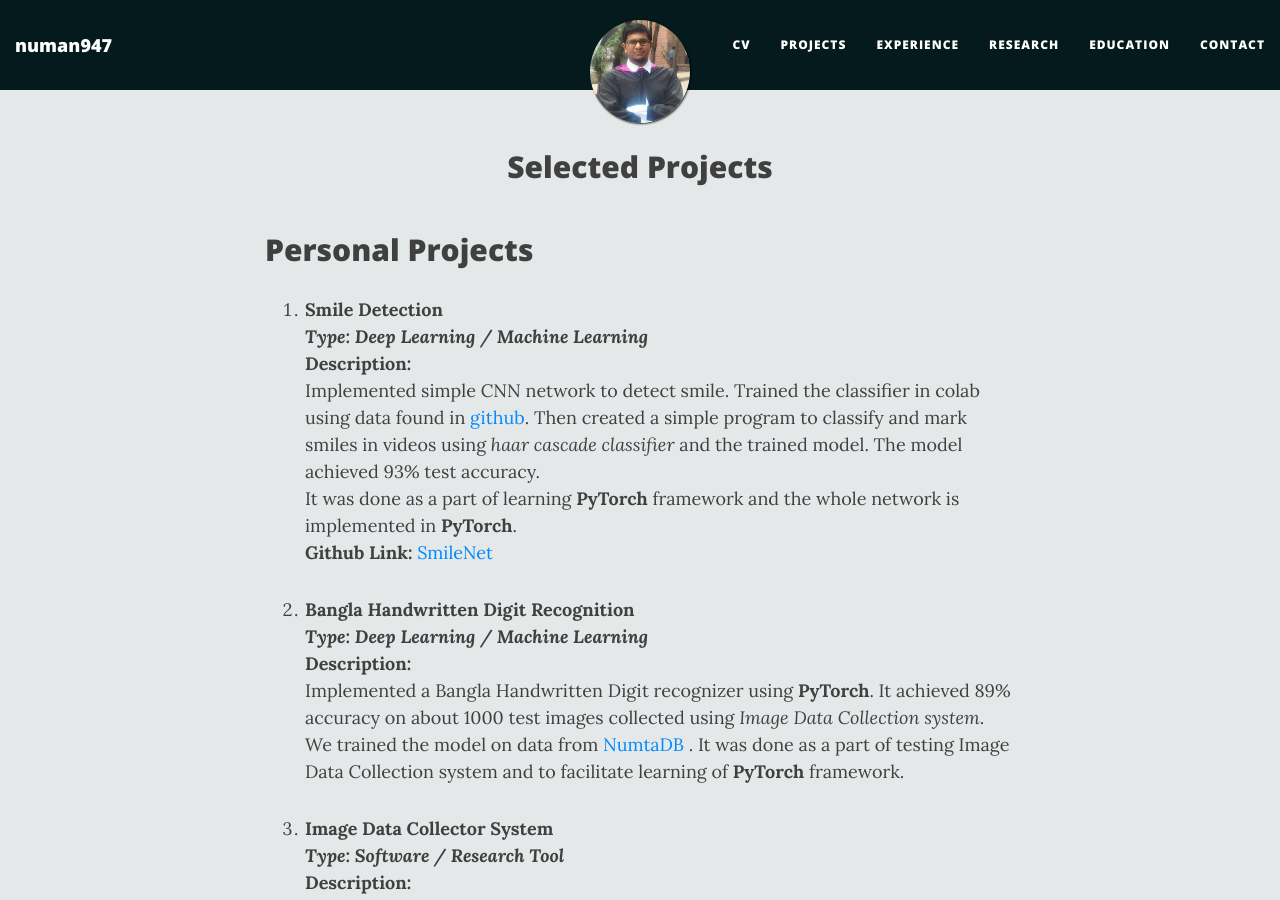
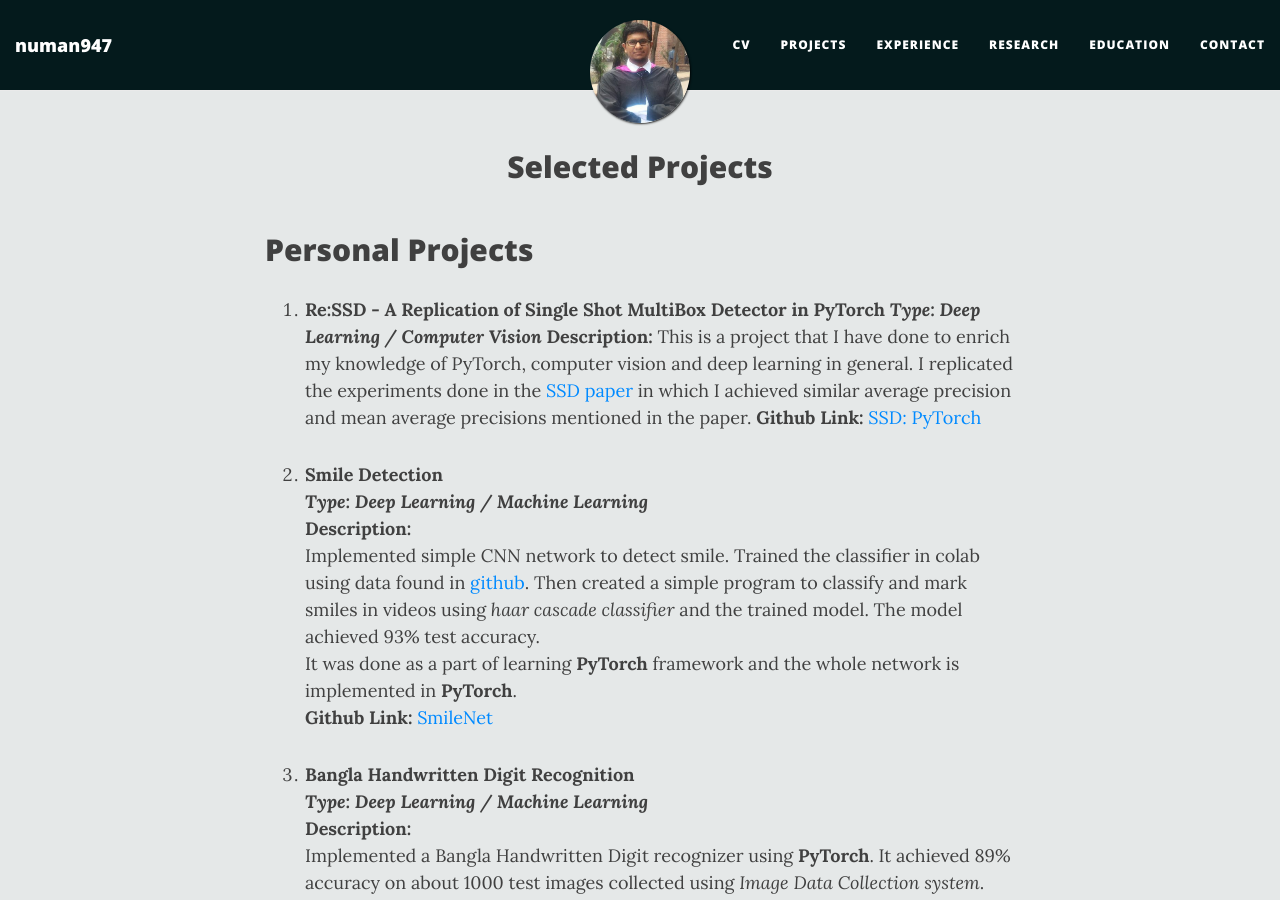
Before and after one commit to numan947/numan947.github.io, a Jekyll site: the page built from projects.md, in a window 1280 px wide and 900 px high. Built offline with Jekyll 4.4.1, drawn with Linux system fonts in a browser that asks for light colours; nearby versions of some CDN libraries.

Commit message:
Updated job and added ssd project in project list

```diff
--- a/projects.md
+++ b/projects.md
@@ -6,42 +6,46 @@ subtitle:
 
 ## Personal Projects
 
-1. **Smile Detection**
+1. **Re:SSD -  A Replication of Single Shot MultiBox Detector in PyTorch**
+   ***Type: Deep Learning / Computer Vision***
+   **Description:**
+   This is a project that I have done to enrich my knowledge of PyTorch, computer vision and deep learning in general. I replicated the experiments done in the <a href="https://arxiv.org/abs/1512.02325" target="_blank">SSD paper</a> in which I achieved similar average precision and mean average precisions mentioned in the paper.
+   **Github Link:** <a href="https://github.com/numan947/Re-SSD---A-Replication-of-Single-Shot-MultiBox-Detector-in-PyTorch" target="_blank">SSD: PyTorch</a>
+
+2. **Smile Detection**
    ***Type: Deep Learning / Machine Learning***
    **Description:**
    Implemented simple CNN network to detect smile. Trained the classifier in colab using data found in <a href="https://github.com/hromi/SMILEsmileD" target="_blank">github</a>. Then created a simple program to classify and mark smiles in videos using *haar cascade classifier* and the trained model. The model achieved 93% test accuracy.
    It was done as a part of learning **PyTorch** framework and the whole network is implemented in **PyTorch**.
    **Github Link:** <a href="https://github.com/numan947/Deep-Learning-Projects" target="_blank">SmileNet</a>
 
-
-
-2. **Bangla Handwritten Digit Recognition**
+3. **Bangla Handwritten Digit Recognition**
    ***Type: Deep Learning / Machine Learning***
    **Description:**
    Implemented a Bangla Handwritten Digit recognizer using **PyTorch**. It achieved 89% accuracy on about 1000 test images collected using *Image Data Collection system*. We trained the model on data from <a href="https://www.kaggle.com/BengaliAI/numta" target="_blank">NumtaDB</a> . It was done as a part of testing Image Data Collection system and to facilitate learning of **PyTorch** framework.
    <!-- **Colab Link:** <a href="http://colab.research.google.com/drive/1KGtC0Q4-45jwDwusBgLOrEFWbCcobomo" target="_blank">BanglaHandwrittenDigitRecognizer</a> -->
 
-3. **Image Data Collector System**
+4. **Image Data Collector System**
    ***Type: Software / Research Tool***
    **Description:**
    Implemented a system for collecting and providing simple annotation for Image Data. It has an *Android* front end built using **IONIC** framework, while the back end uses **Flask**. It was tested in real server and we collected about 1000 hand written digit images. This system can also be modified to provide an online classification service by hosting a trained classifier in the server side.
    I wanted to try out a **Cross Platform** framework and learn **Flask** as it's known to be very minimalistic. So, I built the system while teaching myself about these technologies. I am currently working with an extension of this idea which can be found <a target="_blank" href="/research">here</a>.
    **Github Link:** <a href="https://github.com/numan947/ImageDataCollector" target="_blank">ImageDataCollector</a>, <a href="https://github.com/numan947/SimpleFlaskServer" target="_blank">SimpleFlaskServer</a>
 
-4. **Convolutor**
+5. **Convolutor**
    ***Type: Software / Research Tool***
    **Description:**
    A research tool that can calculate the output sizes of *2D Convolution, 2D Transposed Convolution, Max Pool 2D and Max Unpool 2D* given the required parameters. It is built using **Tkinter** framwork.
    While learning **PyTorch**, I felt irritated as I had to calculate the outputs of different CNN and MaxPool layers again and again. So to ease the learning process as well as to learn a python GUI library, I implemented this simple calculator-like program in **Tkinter**.
    **Github Link:** <a target="_blank" href="https://github.com/numan947/Convolutor">Convolutor</a>
 
-5. **FileShare**
+6. **FileShare**
    ***Type: Software***
    **Description:**
    A two part system for file sharing between *Windows, Android and Linux* systems using a common Wifi network. PC's software is done using **JavaFX** while mobile's software is done using **Android SDK**. It was done to acquire a firm grasp on the concepts of **Multi-Threading and Socket Programming**.
    **Github Link:** <a target="_blank" href="https://github.com/numan947/FileShare">FileShare</a>
 
-6. **BrackFire**
+7. **BrackFire**
    ***Type: Software***
    **Decription:**
    A fire watch system that can be used to call nearby fire station, alert nearby devices (wit the app) and track the fire service car as it responds to a call.
```
Also changed, not shown: other parts of projects.md (+1 -1 lines), experiences.md (+10 -2 lines).
